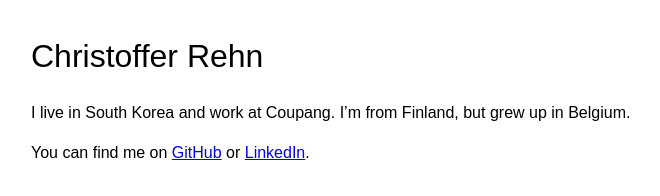
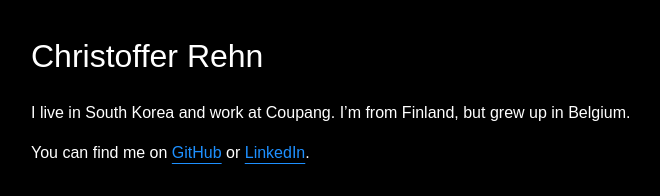
Before and after one commit to hoffa/christoffer.kr, a plain HTML site: page docs/index.html in a window 1280 px wide. Shown: the whole page, without its empty margins (1-661 px from the left). Drawn offline with Linux system fonts and the dark colour scheme.

Commit message:
Dark mode

```diff
--- a/docs/style.css
+++ b/docs/style.css
@@ -2,8 +2,27 @@ body {
     font-family: sans-serif;
     margin: 2em;
     line-height: 1.5;
+    color: black;
+    background-color: white;
+}
+
+a {
+    text-underline-offset: 0.3em;
+    color: blue;
 }
 
 h1, h2, h3, h4, h5, h6 {
     font-weight: normal;
 }
+
+
+@media (prefers-color-scheme: dark) {
+    body {
+        color: white;
+        background-color: black;
+    }
+
+    a {
+        color: dodgerblue;
+    }
+}
```
